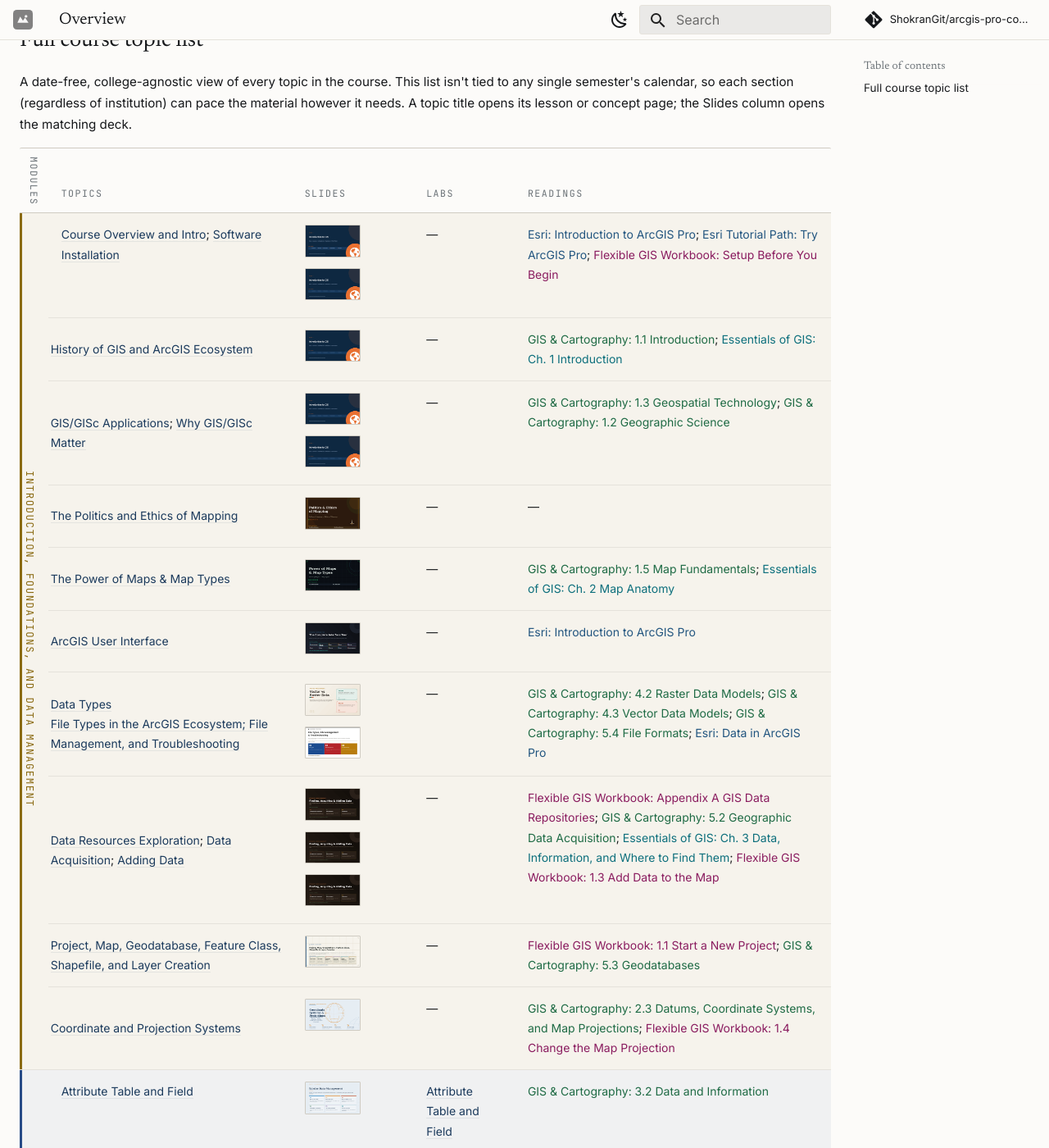
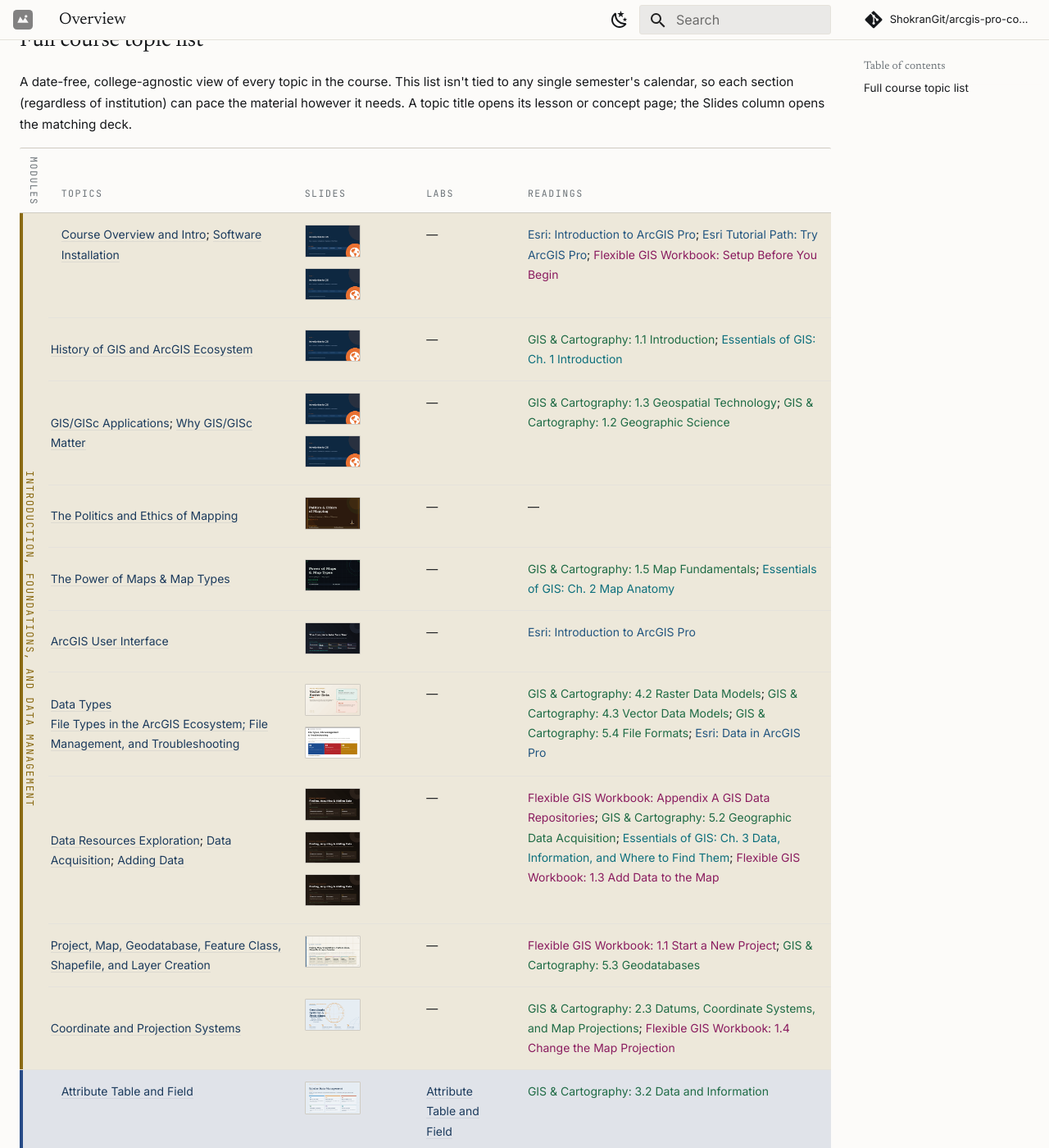
Before and after one commit to ShokranGit/arcgis-pro-course, an MkDocs documentation site: the page built from docs/lessons/index.md, in a window 1280 px wide and 1400 px high, scrolled down 349 px. Shown: the whole window at 82% size. Built offline with MkDocs 1.6.1 and Material for MkDocs 9.7.7, drawn with Linux system fonts in a browser that asks for light colours; comment, search, counter and statistics services are not loaded.

Commit message:
Stronger module tints and a working row hover

```diff
--- a/docs/assets/css/extra.css
+++ b/docs/assets/css/extra.css
@@ -38,7 +38,8 @@
   --mod-spatial:        #6d2a6d;
   --mod-geoprocessing:  #6b4a2e;
   --mod-ethics:         #8a2a2a;
-  --mod-tint:           0.055;
+  --mod-tint:           0.13;
+  --mod-tint-hover:     0.30;
 
   /* Reading source colours: same five families as before, retuned. */
   --src-essentials:   #0d6f7c;
@@ -68,7 +69,8 @@
   --mod-spatial:        #c489c4;
   --mod-geoprocessing:  #c2a081;
   --mod-ethics:         #e08a8a;
-  --mod-tint:           0.10;
+  --mod-tint:           0.18;
+  --mod-tint-hover:     0.36;
 
   --src-essentials:   #5cc0cd;
   --src-cartography:  #6fc294;
@@ -664,22 +666,27 @@ body {
   text-transform: uppercase;
 }
 
-/* Row-group tint */
+/* Row-group tint.
+   Each module row carries its hue as a variable, so the resting tint and
+   the hover tint are the same colour at two strengths. Hovering therefore
+   deepens the module colour instead of washing it out. */
 .topics-table tr.module-row-intro td,
-.schedule-table tr.module-row-intro td
-  { background: color-mix(in srgb, var(--mod-intro) calc(var(--mod-tint) * 100%), transparent) !important; }
+.schedule-table tr.module-row-intro td          { --row-hue: var(--mod-intro); }
 .topics-table tr.module-row-tabular td,
-.schedule-table tr.module-row-tabular td
-  { background: color-mix(in srgb, var(--mod-tabular) calc(var(--mod-tint) * 100%), transparent) !important; }
+.schedule-table tr.module-row-tabular td        { --row-hue: var(--mod-tabular); }
 .topics-table tr.module-row-spatial td,
-.schedule-table tr.module-row-spatial td
-  { background: color-mix(in srgb, var(--mod-spatial) calc(var(--mod-tint) * 100%), transparent) !important; }
+.schedule-table tr.module-row-spatial td        { --row-hue: var(--mod-spatial); }
 .topics-table tr.module-row-ethics td,
-.schedule-table tr.module-row-ethics td
-  { background: color-mix(in srgb, var(--mod-ethics) calc(var(--mod-tint) * 100%), transparent) !important; }
+.schedule-table tr.module-row-ethics td         { --row-hue: var(--mod-ethics); }
 .topics-table tr.module-row-geoprocessing td,
-.schedule-table tr.module-row-geoprocessing td
-  { background: color-mix(in srgb, var(--mod-geoprocessing) calc(var(--mod-tint) * 100%), transparent) !important; }
+.schedule-table tr.module-row-geoprocessing td  { --row-hue: var(--mod-geoprocessing); }
+
+.topics-table table tbody td,
+.schedule-table table tbody td {
+  background: color-mix(in srgb,
+              var(--row-hue, transparent) calc(var(--mod-tint) * 100%),
+              transparent) !important;
+}
 
 /* Vertical label colour */
 .topics-table tr.module-row-intro .module-badge,
@@ -698,15 +705,15 @@ body {
    group have no module cell at all. Target the cell that actually holds
    the badge, never td:first-child, or the rule lands on the Topics column. */
 .topics-table tr.module-row-intro td:has(.module-badge),
-.schedule-table tr.module-row-intro td:has(.module-badge) { box-shadow: inset 3px 0 0 var(--mod-intro); }
+.schedule-table tr.module-row-intro td:has(.module-badge) { box-shadow: inset 4px 0 0 var(--mod-intro); }
 .topics-table tr.module-row-tabular td:has(.module-badge),
-.schedule-table tr.module-row-tabular td:has(.module-badge) { box-shadow: inset 3px 0 0 var(--mod-tabular); }
+.schedule-table tr.module-row-tabular td:has(.module-badge) { box-shadow: inset 4px 0 0 var(--mod-tabular); }
 .topics-table tr.module-row-spatial td:has(.module-badge),
-.schedule-table tr.module-row-spatial td:has(.module-badge) { box-shadow: inset 3px 0 0 var(--mod-spatial); }
+.schedule-table tr.module-row-spatial td:has(.module-badge) { box-shadow: inset 4px 0 0 var(--mod-spatial); }
 .topics-table tr.module-row-ethics td:has(.module-badge),
-.schedule-table tr.module-row-ethics td:has(.module-badge) { box-shadow: inset 3px 0 0 var(--mod-ethics); }
+.schedule-table tr.module-row-ethics td:has(.module-badge) { box-shadow: inset 4px 0 0 var(--mod-ethics); }
 .topics-table tr.module-row-geoprocessing td:has(.module-badge),
-.schedule-table tr.module-row-geoprocessing td:has(.module-badge) { box-shadow: inset 3px 0 0 var(--mod-geoprocessing); }
+.schedule-table tr.module-row-geoprocessing td:has(.module-badge) { box-shadow: inset 4px 0 0 var(--mod-geoprocessing); }
 
 /* ---------- Assignments and Grading ---------- */
 .assign-table table { table-layout: fixed !important; }
@@ -756,18 +763,26 @@ body:has(.topics-table) .md-sidebar--primary {
   box-shadow: 0 1px 0 var(--line-strong);
 }
 
-/* Row hover: trace one row across every column without losing your
-   place. Kept deliberately neutral so it never reads as a module colour. */
+/* Row hover: deepen the row's own module colour so the whole row lights
+   up across every column. Rows with no module (grading table) fall back
+   to a neutral ink wash. */
 .topics-table table tbody tr:hover td,
-.schedule-table table tbody tr:hover td,
+.schedule-table table tbody tr:hover td {
+  background: color-mix(in srgb,
+              var(--row-hue, var(--ink)) calc(var(--mod-tint-hover) * 100%),
+              transparent) !important;
+}
 .grading-table table tbody tr:hover td {
-  background: var(--wash) !important;
+  background: color-mix(in srgb, var(--ink) 10%, transparent) !important;
 }
 
-/* Never let row hover wash out the module cell itself. */
+/* The merged module cell keeps its own tint on hover rather than the
+   deepened one, so the vertical label stays readable. */
 .topics-table table tbody tr:hover td:has(.module-badge),
 .schedule-table table tbody tr:hover td:has(.module-badge) {
-  background: transparent !important;
+  background: color-mix(in srgb,
+              var(--row-hue, transparent) calc(var(--mod-tint) * 100%),
+              transparent) !important;
 }
 
 /* Material's table wrappers set overflow: auto, which creates a scroll
```
